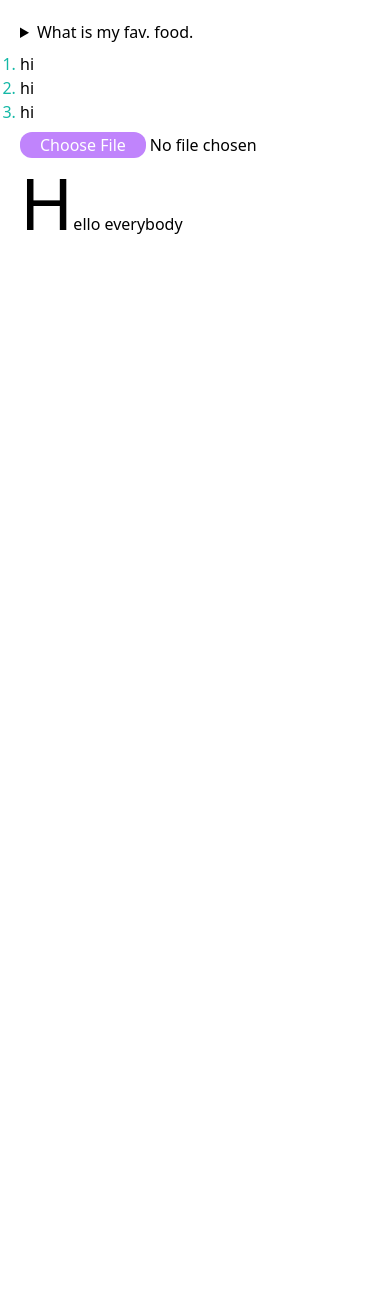
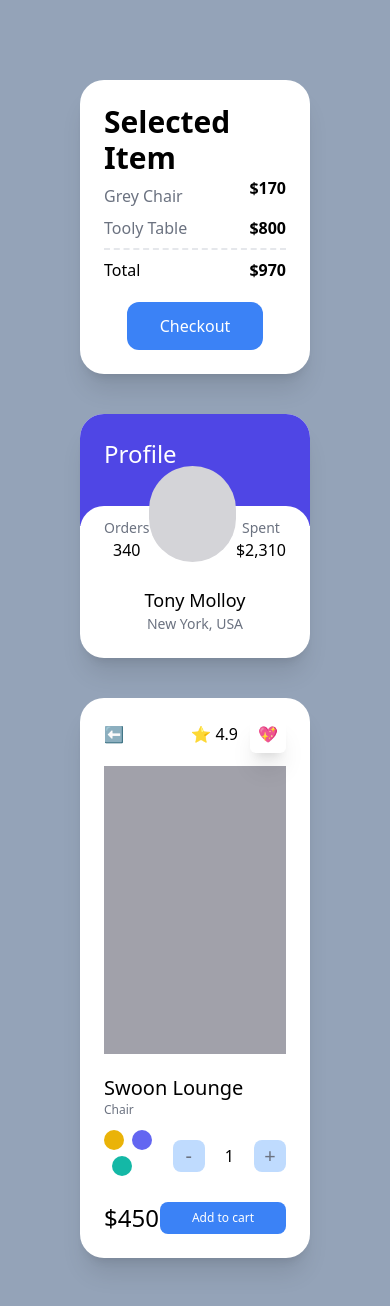
Before and after one commit to leejongil1046/carrot-market, a Next.js app: page / in a window 390 px wide. Shown: the top 1306 px of the page. Before the commit the page ends 844 px from the top, so only its background shows below. Built offline with nearby package versions, Linux system fonts and the light colour scheme.

Commit message:
Tailwind CSS - Responsive Modifiers(sm, md, lg, xl, 2xl)

```diff
--- a/pages/index.tsx
+++ b/pages/index.tsx
@@ -2,23 +2,87 @@
 
 const Home: NextPage = () => {
   return (
-    <div className="flex flex-col space-y-2 p-5">
-      <details className="select-none open:text-white open:bg-indigo-400">
-        <summary className="cursor-pointer">What is my fav. food.</summary>
-        <span>김치</span>
-      </details>
-      <ul className="list-decimal marker:text-teal-500">
-        <li>hi</li>
-        <li>hi</li>
-        <li>hi</li>
-      </ul>
-      <input
-        type="file"
-        className="file:cursor-pointer file:hover:text-purple-400 file:hover:bg-white file:hover:border-purple-400 file:hover:border  file:border-0 file:rounded-xl file:px-5 file:text-white file:bg-purple-400"
-      />
-      <p className="first-letter:text-7xl first-letter:hover:text-purple-400">
-        Hello everybody
-      </p>
+    <div className="bg-slate-400 xl:place-content-center py-20 px-20 grid gap-10 lg:grid-cols-2 xl:grid-cols-3 min-h-screen">
+      <div className="bg-white flex flex-col justify-between p-6 rounded-3xl shadow-xl">
+        <span className="font-semibold text-3xl">Selected Item</span>
+        <div className="flex justify-between">
+          <span className="text-gray-500 my-2">Grey Chair</span>
+          <span className="font-semibold">$170</span>
+        </div>
+        <div className="flex justify-between">
+          <span className="text-gray-500">Tooly Table</span>
+          <span className="font-semibold">$800</span>
+        </div>
+        <div className="flex justify-between mt-2 pt-2 border-t-2 border-dashed">
+          <span>Total</span>
+          <span className="font-semibold">$970</span>
+        </div>
+        <button
+          className="mt-5 bg-blue-500 text-white p-3 text-center rounded-xl w-3/4 mx-auto
+          hover:bg-teal-500 hover:text-black active:bg-yellow-500 focus:bg-red-500
+        "
+        >
+          Checkout
+        </button>
+      </div>
+      <div className="bg-white  overflow-hidden rounded-3xl shadow-xl group">
+        <div className="portrait:bg-indigo-600 landscape:bg-teal-500 p-6 pb-14 xl:pb-40">
+          <span className="text-white text-2xl">Profile</span>
+        </div>
+        <div className="rounded-3xl p-6 bg-white relative -top-5">
+          <div className="flex relative -top-16 items-end justify-between">
+            <div className="flex flex-col items-center">
+              <span className="text-sm text-gray-500">Orders</span>
+              <span className="font-medium">340</span>
+            </div>
+            <div className="h-24 w-24 bg-zinc-300 rounded-full group-hover:bg-red-300 transition-colors" />
+            <div className="flex flex-col items-center">
+              <span className="text-sm text-gray-500">Spent</span>
+              <span className="font-medium">$2,310</span>
+            </div>
+          </div>
+          <div className="relative flex flex-col items-center -mt-10 -mb-5">
+            <span className="text-lg font-medium">Tony Molloy</span>
+            <span className="text-sm text-gray-500">New York, USA</span>
+          </div>
+        </div>
+      </div>
+      <div className="bg-white p-6 rounded-3xl shadow-xl lg:col-span-2 xl:col-span-1">
+        <div className="flex mb-5 justify-between items-center">
+          <span>⬅️</span>
+          <div className="space-x-3">
+            <span>⭐️ 4.9</span>
+            <span className="shadow-xl p-2 rounded-md">💖</span>
+          </div>
+        </div>
+        <div className="bg-zinc-400 h-72 mb-5" />
+        <div className="flex flex-col">
+          <span className="font-medium text-xl">Swoon Lounge</span>
+          <span className="text-xs text-gray-500">Chair</span>
+          <div className="mt-3 mb-5 flex justify-between items-center">
+            <div className="space-x-2">
+              <button className="w-5 h-5 rounded-full bg-yellow-500 focus:ring-2 ring-offset-2 ring-yellow-500 transition" />
+              <button className="w-5 h-5 rounded-full bg-indigo-500 focus:ring-2 ring-offset-2 ring-indigo-500 transition" />
+              <button className="w-5 h-5 rounded-full bg-teal-500 focus:ring-2 ring-offset-2 ring-teal-500 transition" />
+            </div>
+            <div className="flex items-center space-x-5">
+              <button className="rounded-lg bg-blue-200 flex justify-center items-center aspect-square w-8 text-xl text-gray-500">
+                -
+              </button>
+              <span>1</span>
+              <button className="rounded-lg bg-blue-200 flex justify-center items-center aspect-square w-8 text-xl text-gray-500">
+                +
+              </button>
+            </div>
+          </div>
+          <div className="flex justify-between items-center">
+            <span className="font-medium text-2xl">$450</span>
+            <button className="bg-blue-500 py-2 px-8 text-center text-xs text-white rounded-lg">
+              Add to cart
+            </button>
+          </div>
+        </div>
+      </div>
     </div>
   );
 };
```
